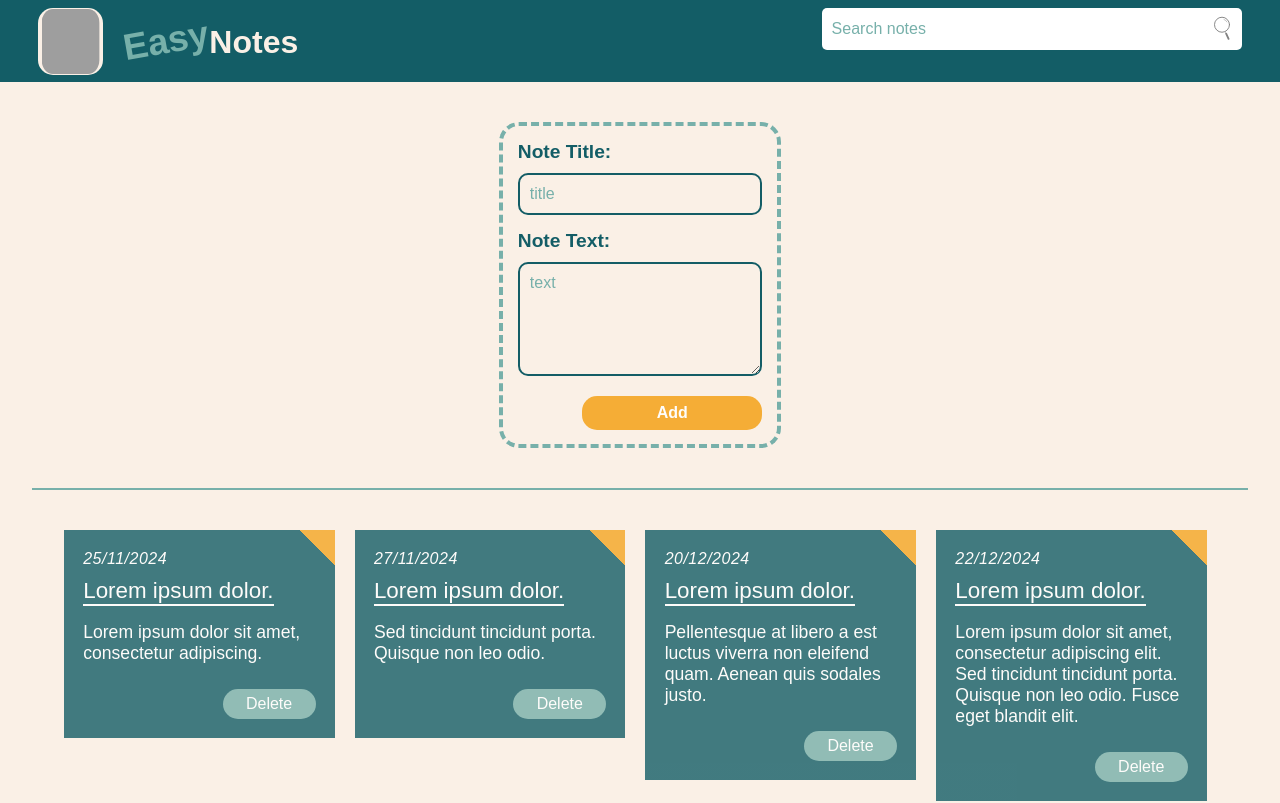
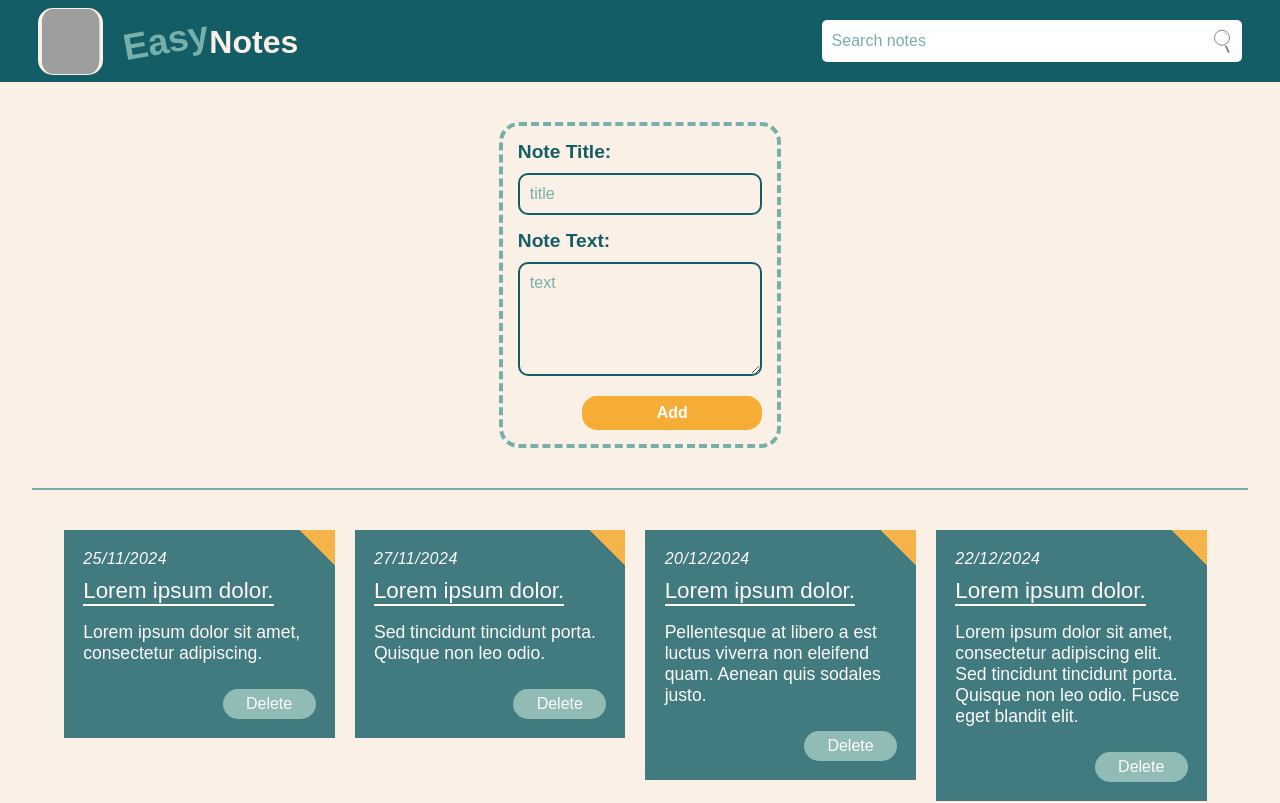
Before and after one commit to basiacarvalho/softteco-test-trainee, a React (Create React App) app: page / in a window 1280 px wide. Shown: the top 803 px of the page. Built offline with nearby package versions, Linux system fonts and the light colour scheme; grey boxes are pictures that could not be loaded.

Commit message:
additional fix in header style

```diff
--- a/src/components/header/Header.css
+++ b/src/components/header/Header.css
@@ -4,6 +4,7 @@
   flex-direction: column;
   gap: 12px;
   justify-content: center;
+  align-items: center;
   padding: 2.5% 5%;
   width: 100vw;
 }
--- a/src/components/searchbar/SearchBar.js
+++ b/src/components/searchbar/SearchBar.js
@@ -7,7 +7,7 @@ function SearchBar(props) {
   }
 
   return (
-    <search>
+    <search className='search-container'>
       <form className="search-form ">
         <input
           className="search-form__input"
```
